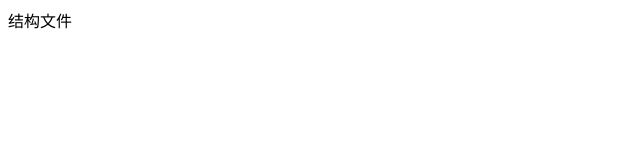
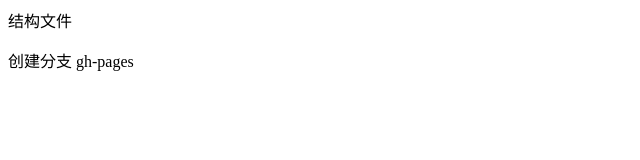
Before and after one commit to iahjc/-css3Exercises, a website: page src/index.html in a window 1280 px wide. Shown: the whole page, without its empty margins (0-640 px from the left). Drawn offline with Linux system fonts and the light colour scheme.

Commit message:
create branch gh-pages

```diff
--- a/src/index.html
+++ b/src/index.html
@@ -1 +1,2 @@
 <p>结构文件</p>
+<p>创建分支 gh-pages</p>
```
